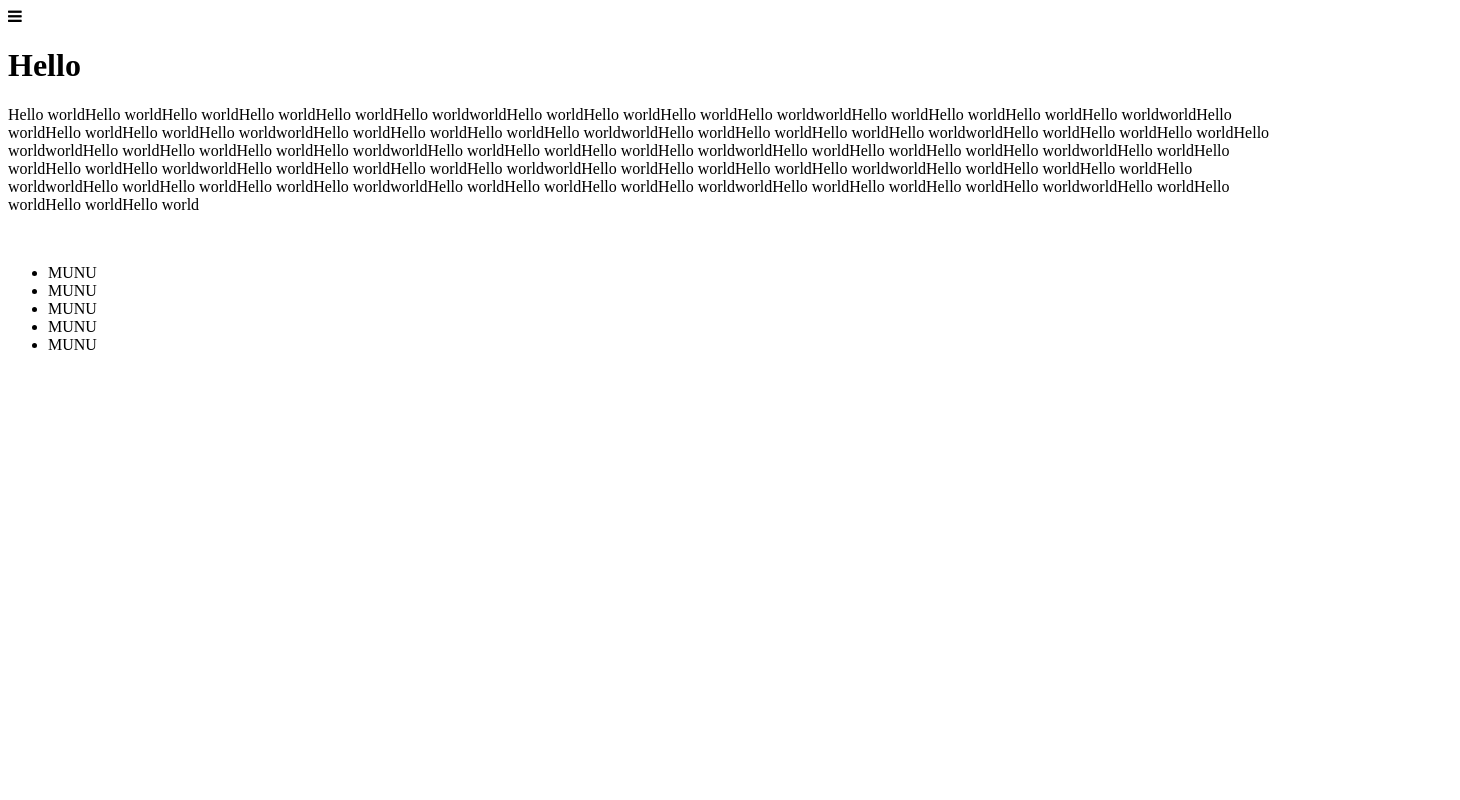
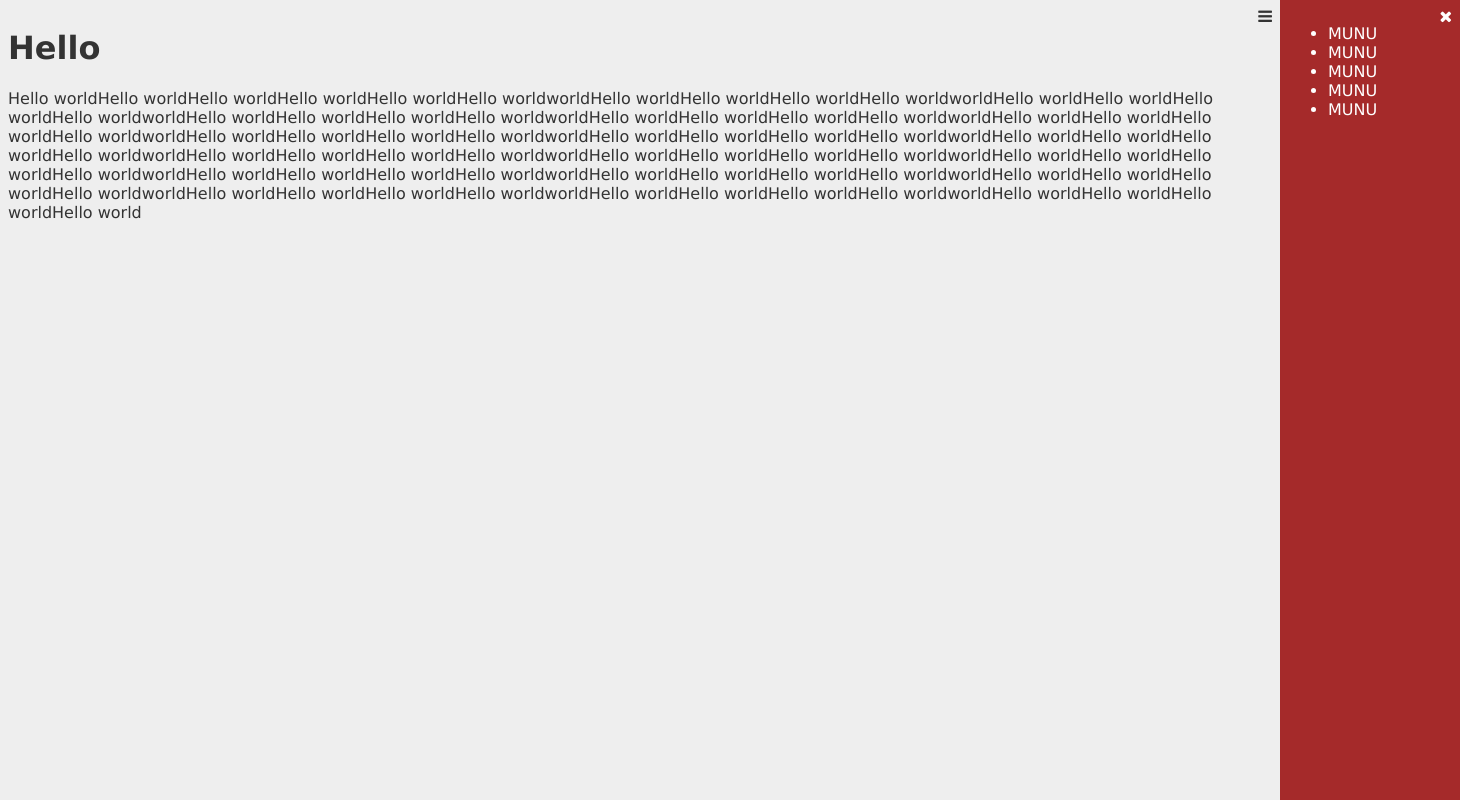
Before and after one commit to NanaTerada/lesson_hamburger_manu_js_v6, a plain HTML site: page index2.html in a window 1280 px wide. Shown: the whole page, 1460 px wide, since content can reach past the window. Drawn offline with Linux system fonts and the light colour scheme.

Commit message:
#07 スタイルを整えていこう

```diff
--- a/index2.html
+++ b/index2.html
@@ -5,6 +5,39 @@
     <title>Menu 2</title>
     <meta name="viewport" content="width = device-width,initial-scale=1">
     <link href="https://stackpath.bootstrapcdn.com/font-awesome/4.7.0/css/font-awesome.min.css" rel="stylesheet" integrity="sha384-wvfXpqpZZVQGK6TAh5PVlGOfQNHSoD2xbE+QkPxCAFlNEevoEH3Sl0sibVcOQVnN" crossorigin="anonymous">
+    <style>
+            body {
+
+                padding: 0;
+                margin: 0;
+                font-family: Verdana, Geneva, Tahoma, sans-serif;
+                background: #eee;
+                color: #333;
+                padding: 8px;
+                box-sizing: border-box;
+                width: 100%;
+                height: 100%;
+                overflow-x:hidden;
+            }
+
+            #menu {
+                position: absolute;
+                top: 0;
+                right: -180px;
+                color: #fff;
+                padding: 8px;
+                background: brown;
+                box-sizing: border-box;
+                width: 180px;
+                min-height: 100%;
+            }
+
+
+            #show, #hide{
+                float:right;
+                cursor: pointer;
+            }
+        </style>
 </head>
 <body>
 
@@ -17,7 +50,7 @@
         </div>
 
         <div id="menu">
-                <i class="fa fa-items" id="hide"></i>
+                <i class="fa fa-times" id="hide"></i>
                 <ul>
                     <li>MUNU</li>
                     <li>MUNU</li>
```
